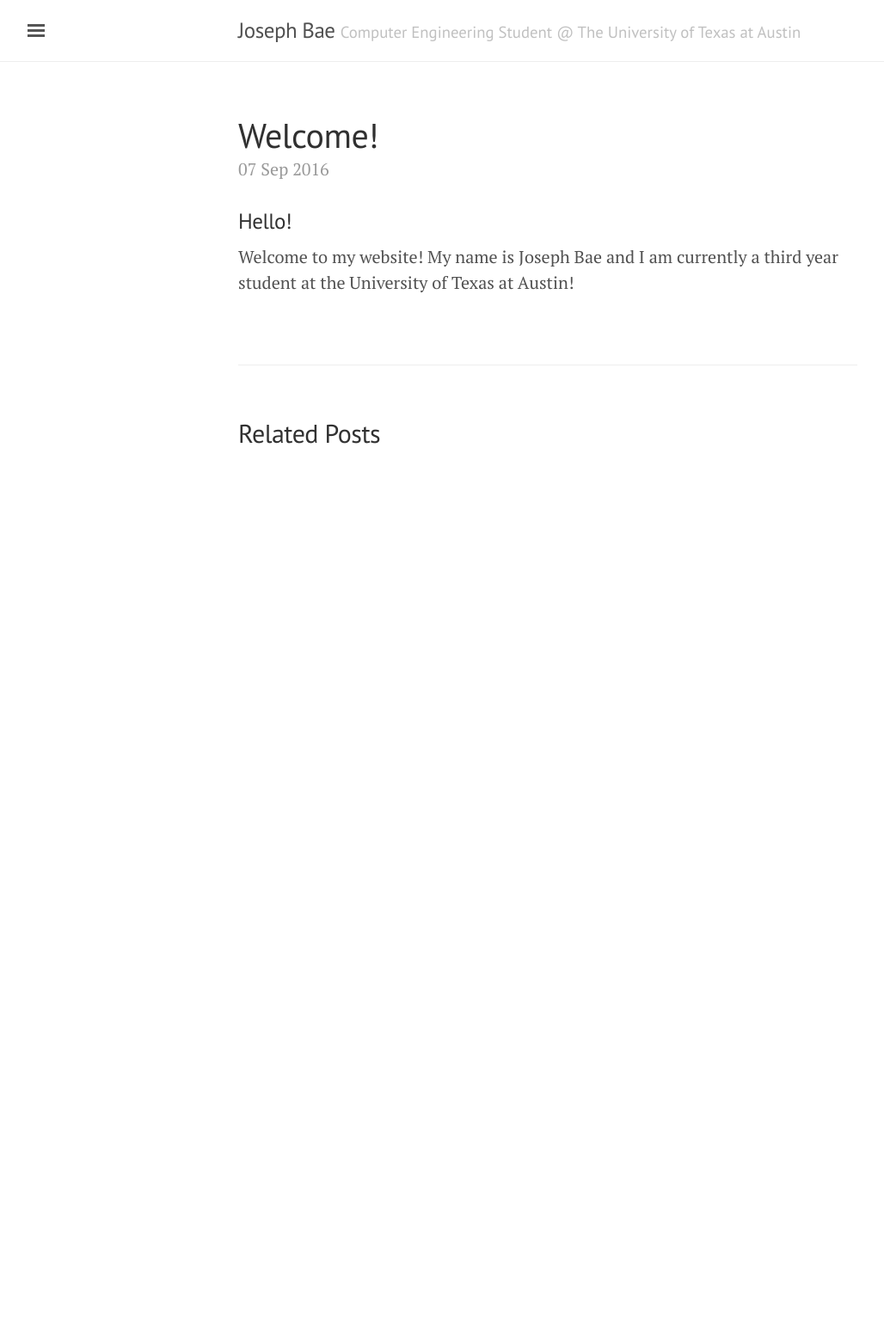
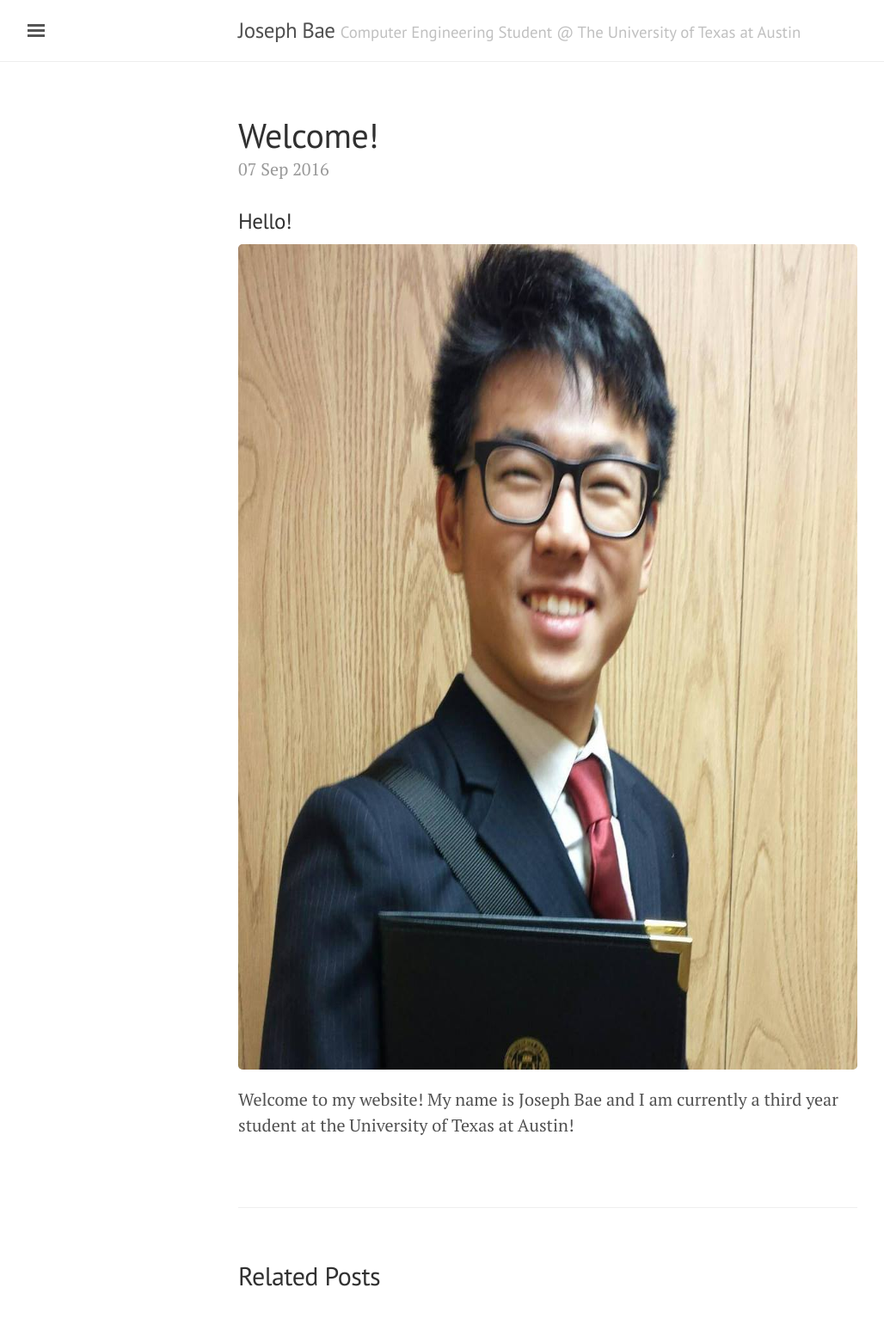
Before and after one commit to josephbae96/josephbae96.github.io, a Jekyll site: the page built from _posts/2016-09-07-Welcome.md, in a window 1280 px wide. Shown: the whole page at 86% size, without its empty margins (3-1031 px from the left). Built offline with Jekyll 4.4.1, drawn with Linux system fonts in a browser that asks for light colours; before the commit the page ends 900 px from its top, so only the background shows below that.

Commit message:
Professional Headshot Added

```diff
--- a/_posts/2016-09-07-Welcome.md
+++ b/_posts/2016-09-07-Welcome.md
@@ -6,7 +6,7 @@ title: Welcome!
 
 ### Hello!
 
-
+<img src="../Files/Professional%20Headshot.jpg" alt="Joseph Bae" style="width:960px;height:960px;">
 
 
 
```
